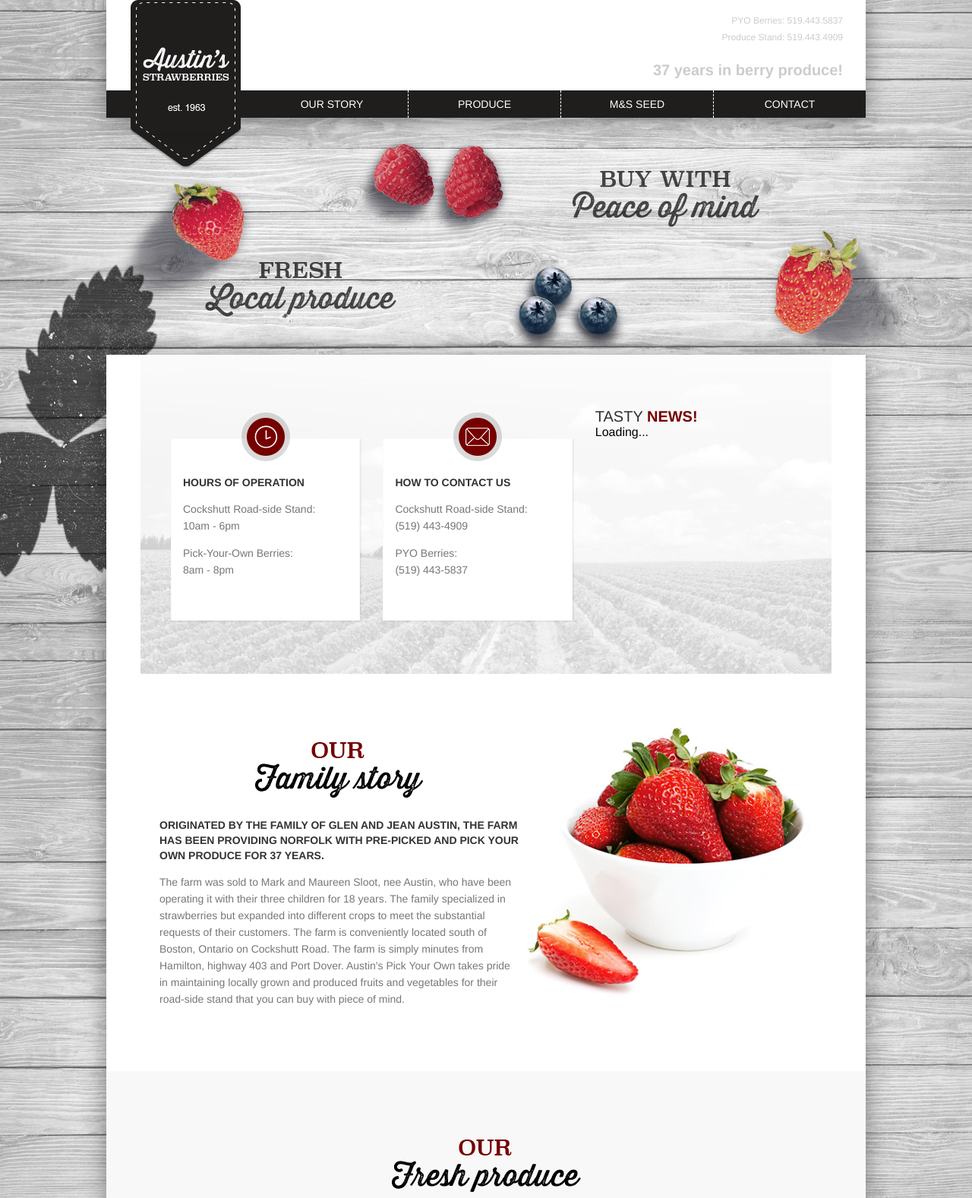
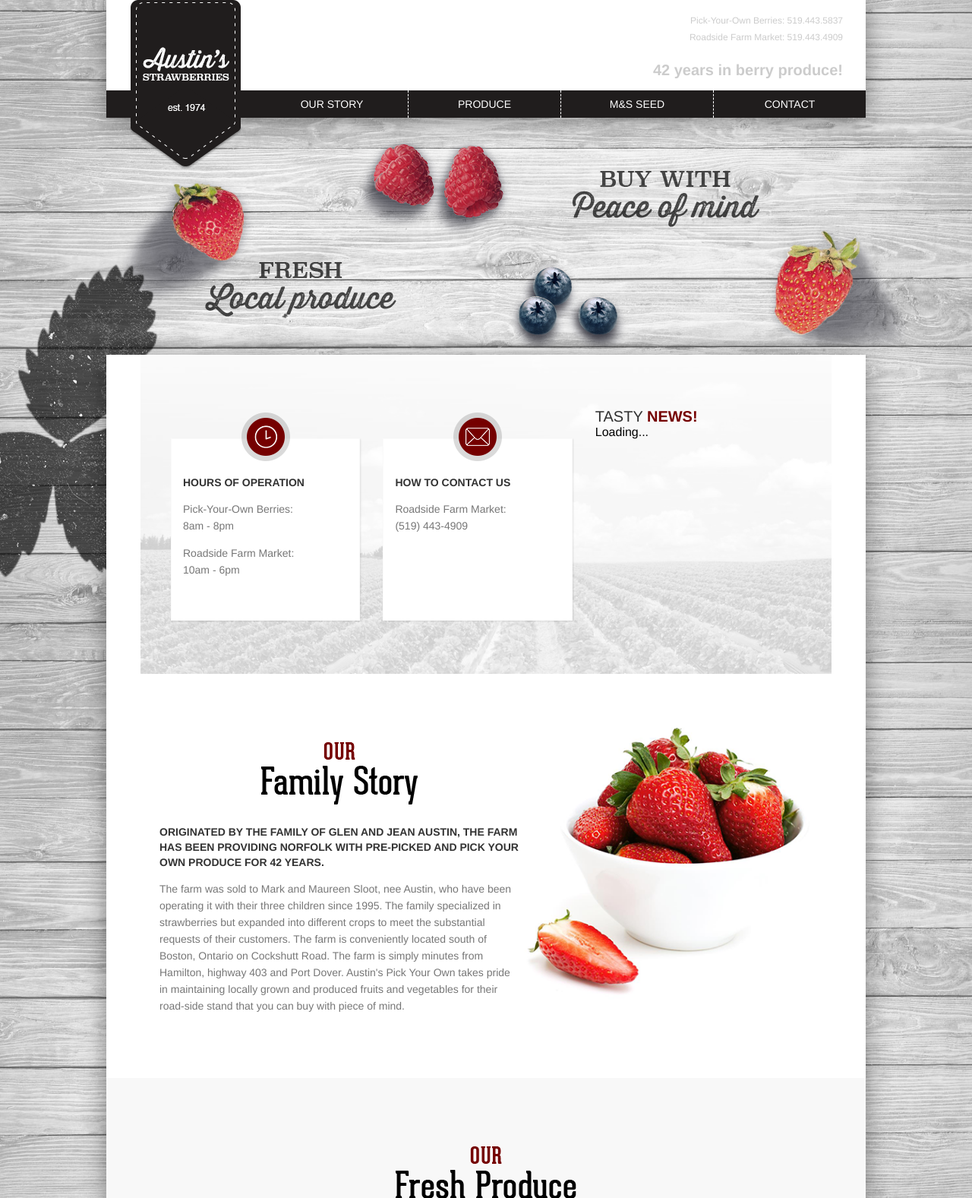
Before and after one commit to Evelyn-McDonald/austins, a PHP site: page / in a window 1280 px wide. Shown: the top 1577 px of the page at 76% size. Run offline with PHP 8.4, Linux system fonts and the light colour scheme; some libraries are stand-ins or nearby versions.

Commit message:
not sure why this wasn't committed

```diff
--- a/index.php
+++ b/index.php
@@ -31,14 +31,14 @@
     <div id="content">
 
     <!-- Header module begins -->
-    <header class="logo wow fadeInDown" data-wow-duration="0.5s" data-wow-delay="0s">
-        <div class="logo wow fadeInDown" data-wow-duration="0.5s" data-wow-delay="0.5s">
-        <img src="images/logo.png"/>
+    <header class="logo">
+        <div class="logo wow fadeInDown" data-wow-duration="0.4s">
+            <img src="images/logo.png"/>
         </div>
         <div class="copy">
-            <p>PYO Berries: 519.443.5837</p>
-            <p>Produce Stand: 519.443.4909</p>
-            <h4>37 years in berry produce!</h4>
+            <p>Pick-Your-Own Berries: 519.443.5837</p>
+            <p>Roadside Farm Market: 519.443.4909</p>
+            <h4><?php echo date('Y') - 1974; ?> years in berry produce!</h4>
         </div>
         <nav>
             <div class="desktop-menu">
@@ -78,14 +78,14 @@
             <div class="main-card">
                 <img src="images/clock.png"/>
                 <h3>Hours of operation</h3>
-                <p>Cockshutt Road-side Stand:<br>10am - 6pm</p>
                 <p>Pick-Your-Own Berries:<br>8am - 8pm</p>
+                <p>Roadside Farm Market:<br>10am - 6pm</p>
             </div>
             <div class="main-card">
                 <img src="images/envelope.png"/>
                 <h3>How to contact us</h3>
-                <p>Cockshutt Road-side Stand:<br>(519)  443-4909</p>
-                <p>PYO Berries:<br>(519) 443-5837</p>
+                <p>Roadside Farm Market:<br>(519)  443-4909</p>
+                <!-- <p>Pick-Your-Own Berries:<br>(519) 443-5837</p>       -->
             </div>
             <div class="fb-news-container">
                 <h2>Tasty </h2><h2>News!</h2>
@@ -100,8 +100,8 @@
         <section id="our-story">
             <div class="copy">
                 <h2><img src="images/family-story.png"/></h2>
-                <h3>Originated by the family of Glen and Jean Austin, the farm has been providing Norfolk with pre-picked and pick your own produce for 37 years. </h3>
-                <p>The farm was sold to Mark and Maureen Sloot, nee Austin, who have been operating it with their three children for 18 years. The family specialized in strawberries but expanded into different crops to meet the substantial requests of their customers. The farm is conveniently located south of Boston, Ontario on Cockshutt Road. The farm is simply minutes from Hamilton, highway 403 and Port Dover. Austin's Pick Your Own takes pride in maintaining locally grown and produced fruits and vegetables for their road-side stand that you can buy with piece of mind.</p>
+                <h3>Originated by the family of Glen and Jean Austin, the farm has been providing Norfolk with pre-picked and pick your own produce for <?php echo date('Y') - 1974; ?> years. </h3>
+                <p>The farm was sold to Mark and Maureen Sloot, nee Austin, who have been operating it with their three children since 1995. The family specialized in strawberries but expanded into different crops to meet the substantial requests of their customers. The farm is conveniently located south of Boston, Ontario on Cockshutt Road. The farm is simply minutes from Hamilton, highway 403 and Port Dover. Austin's Pick Your Own takes pride in maintaining locally grown and produced fruits and vegetables for their road-side stand that you can buy with piece of mind.</p>
             </div>
             <div class="image">
                 <img src="images/berry-bowl.png"/>
--- a/js/scripts.js
+++ b/js/scripts.js
@@ -28,12 +28,23 @@ $(document).ready(function() {
 	$.getJSON( url, function(json) {
 		var html = "<ul>";
 		$.each(json.data, function(i,fb){
+			if (!fb.link) {
+				var link = "https://www.facebook.com/AustinsPickYourOwn";
+			}
+			else {
+				var link = fb.link;
+			}
 			html += "<li>";
-			html += "<a href='" + fb.link + "'> <img src='" + fb.picture + "'/> </a>";
+			if (!fb.picture) {
+				html += "<a href='" + link + "'> <img src='../images/default-feed-img.jpg'/> </a>";
+			}
+			else {
+				html += "<a href='" + link + "'> <img src='" + fb.picture + "'/> </a>";
+			}
 			var dt = new Date(fb.created_time.substring(0, 10));
 			html += "<p class='date'>" + dt.toDateString().substring(4, 10) + ", " + dt.toDateString().substring(11,15) + "</p>";
 			if (fb.message) {
-				html += "<a href='" + fb.link + "'> <p>" + fb.message + "</p> </a>";
+				html += "<a href='" + link + "'> <p>" + fb.message.substring(0,100) + "</p> </a>";
 			}
 			html += "</li>";
 		});
```
Also changed, not shown: images/default-feed-img.jpg (added), images/family-story.png, images/family-story2.png (added), images/fresh-produce.png, images/fresh-produce2.png (added), images/get-in-touch.png, images/get-in-touch2.png (added), images/logo.png, images/ms-seed.png, images/ms-seed2.png (added).
